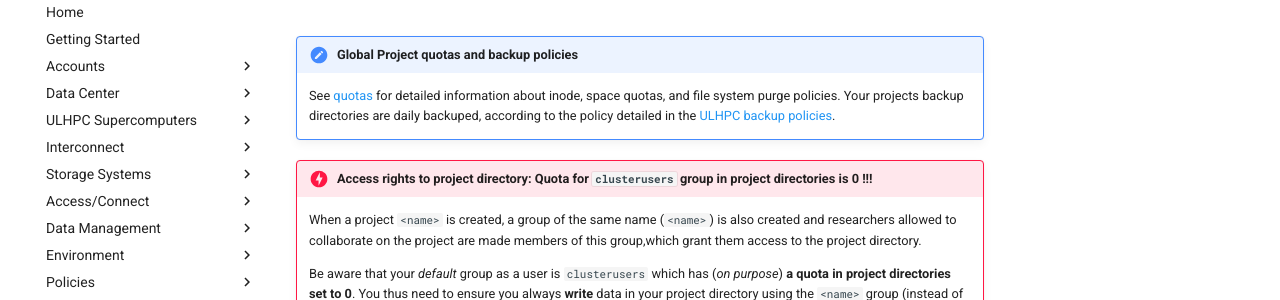
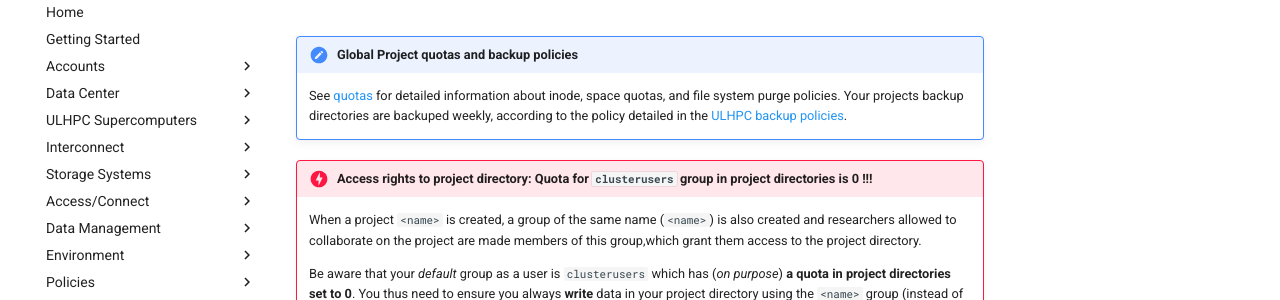
Before and after one commit to ULHPC/ulhpc-docs, an MkDocs documentation site: the page built from docs/data/project_acl.md, in a window 1280 px wide and 1185 px high. Shown: the part 144-444 px from the top of the window. Built offline with MkDocs 1.6.1 and Material for MkDocs 9.7.7, drawn with Linux system fonts in a browser that asks for light colours; comment, search, counter and statistics services are not loaded.

Commit message:
[data,filesystems] Backup periodicity fixed (daily -> weekly)

```diff
--- a/docs/data/project_acl.md
+++ b/docs/data/project_acl.md
@@ -2,7 +2,7 @@
 !!! note "Global Project quotas and backup policies"
     See [quotas](../filesystems/quotas.md) for detailed information about inode,
     space quotas, and file system purge policies.
-    Your projects backup directories are daily backuped, according to the policy detailed in the [ULHPC backup policies](../data/backups.md).
+    Your projects backup directories are backuped weekly, according to the policy detailed in the [ULHPC backup policies](../data/backups.md).
 
 <!--start-warning-clusterusers-->
 
```
Also changed, not shown: docs/data/project.md (+1 -1 lines), docs/filesystems/gpfs.md (+1 -1 lines).
